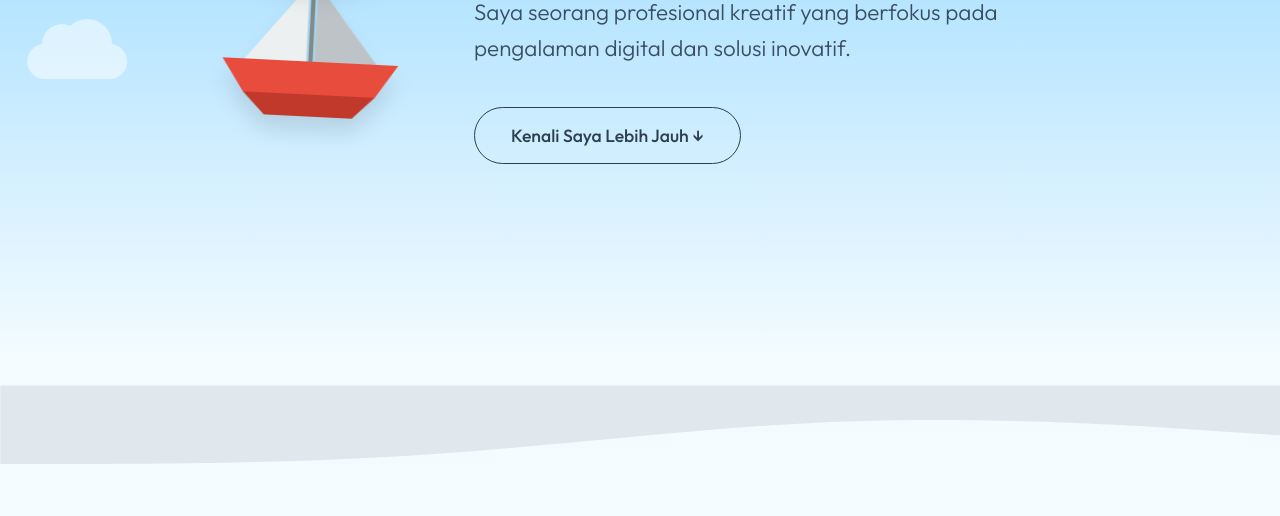
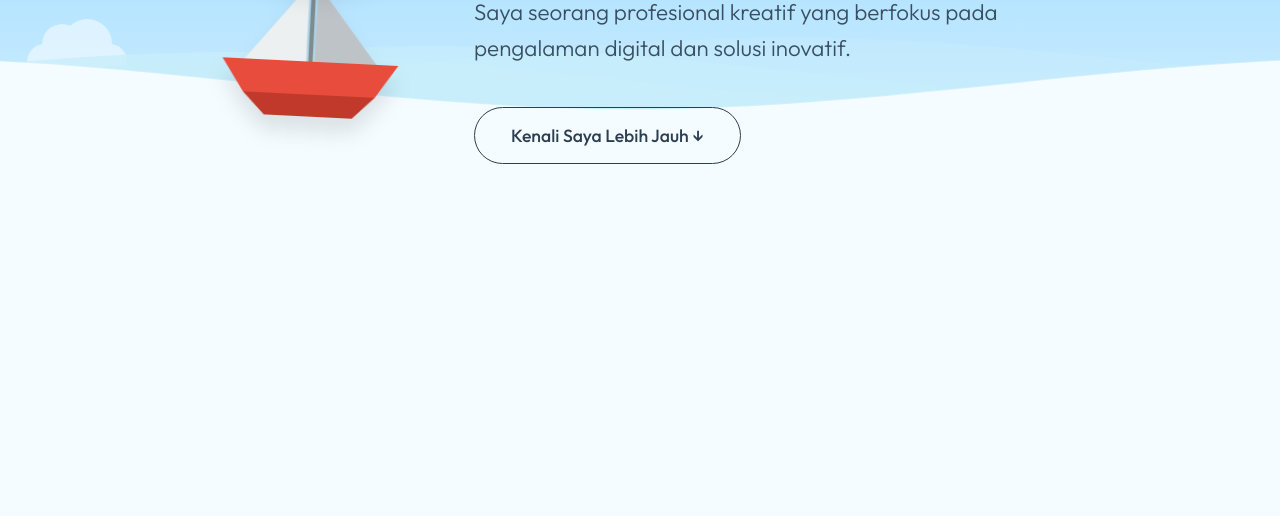
Before and after one commit to Moremirr/Portofolio-Muhammad_Emirshah_Yusuf, a website built with Vite: page index.html in a window 1280 px wide. Shown: the part 436-952 px from the top of the page. Built offline with nearby package versions, Linux system fonts and the light colour scheme; a web font is replaced by a local one.

Commit message:
Update profile layout with boat, sky background, and animated waves

```diff
--- a/index.html
+++ b/index.html
@@ -67,13 +67,25 @@
             <a href="#about" class="btn-primary">Kenali Saya Lebih Jauh &darr;</a>
           </div>
         </div>
+
+        <!-- Animated Waves -->
+        <div class="animated-waves">
+          <svg class="waves" xmlns="http://www.w3.org/2000/svg" xmlns:xlink="http://www.w3.org/1999/xlink" viewBox="0 24 150 28" preserveAspectRatio="none" shape-rendering="auto">
+            <defs>
+              <path id="gentle-wave" d="M-160 44c30 0 58-18 88-18s 58 18 88 18 58-18 88-18 58 18 88 18 v44h-352z" />
+            </defs>
+            <g class="parallax">
+              <use xlink:href="#gentle-wave" x="48" y="0" fill="rgba(199, 238, 251, 0.4)" />
+              <use xlink:href="#gentle-wave" x="48" y="3" fill="rgba(199, 238, 251, 0.6)" />
+              <use xlink:href="#gentle-wave" x="48" y="5" fill="rgba(199, 238, 251, 0.8)" />
+              <use xlink:href="#gentle-wave" x="48" y="7" fill="var(--bg-color)" />
+            </g>
+          </svg>
+          <div class="water-fill"></div>
+        </div>
       </section>
 
-      <div class="wave-transition">
-        <svg xmlns="http://www.w3.org/2000/svg" viewBox="0 0 1440 120">
-          <path fill="currentColor" fill-opacity="0.1" d="M0,64L80,69.3C160,75,320,85,480,80C640,75,800,53,960,42.7C1120,32,1280,32,1360,32L1440,32L1440,120L1360,120C1280,120,1120,120,960,120C800,120,640,120,480,120C320,120,160,120,80,120L0,120Z"></path>
-        </svg>
-      </div>
+
 
       <!-- Laut Dangkal (Shallow Water) - About & Skills -->
       <section class="depth-section shallow" id="about">
--- a/src/style.css
+++ b/src/style.css
@@ -289,18 +289,54 @@
   align-items: center;
 }
 
-/* Wave Transition */
-.wave-transition {
+/* Animated Waves for Surface Section */
+.animated-waves {
+  position: absolute;
+  bottom: 0;
+  left: 0;
   width: 100%;
-  overflow: hidden;
-  line-height: 0;
-  margin-bottom: -2rem; /* Pull up slightly */
+  height: calc(50vh - 68px);
+  z-index: 1;
+  display: flex;
+  flex-direction: column;
 }
-.wave-transition svg {
-  display: block;
-  width: calc(100% + 1.3px);
-  height: 150px;
-  transform: rotate(180deg);
+
+.waves {
+  width: 100%;
+  height: 10vh;
+  min-height: 80px;
+  max-height: 150px;
+}
+
+.water-fill {
+  flex: 1;
+  background: var(--bg-color);
+  width: 100%;
+}
+
+/* Parallax Wave Animation */
+.parallax > use {
+  animation: move-forever 25s cubic-bezier(.55,.5,.45,.5) infinite;
+}
+.parallax > use:nth-child(1) {
+  animation-delay: -2s;
+  animation-duration: 7s;
+}
+.parallax > use:nth-child(2) {
+  animation-delay: -3s;
+  animation-duration: 10s;
+}
+.parallax > use:nth-child(3) {
+  animation-delay: -4s;
+  animation-duration: 13s;
+}
+.parallax > use:nth-child(4) {
+  animation-delay: -5s;
+  animation-duration: 20s;
+}
+@keyframes move-forever {
+  0% { transform: translate3d(-90px,0,0); }
+  100% { transform: translate3d(85px,0,0); }
 }
 
 /* Buttons */
```
